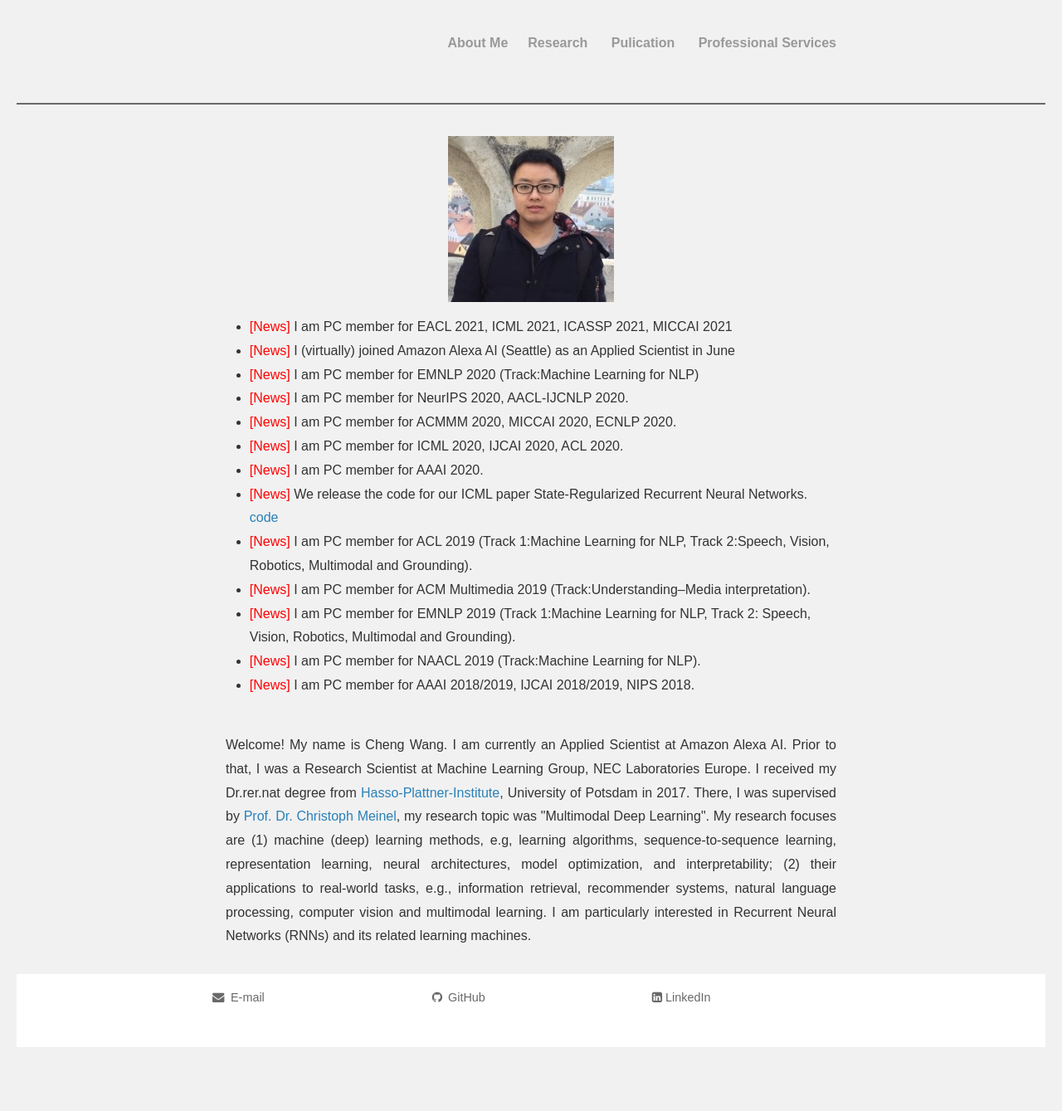
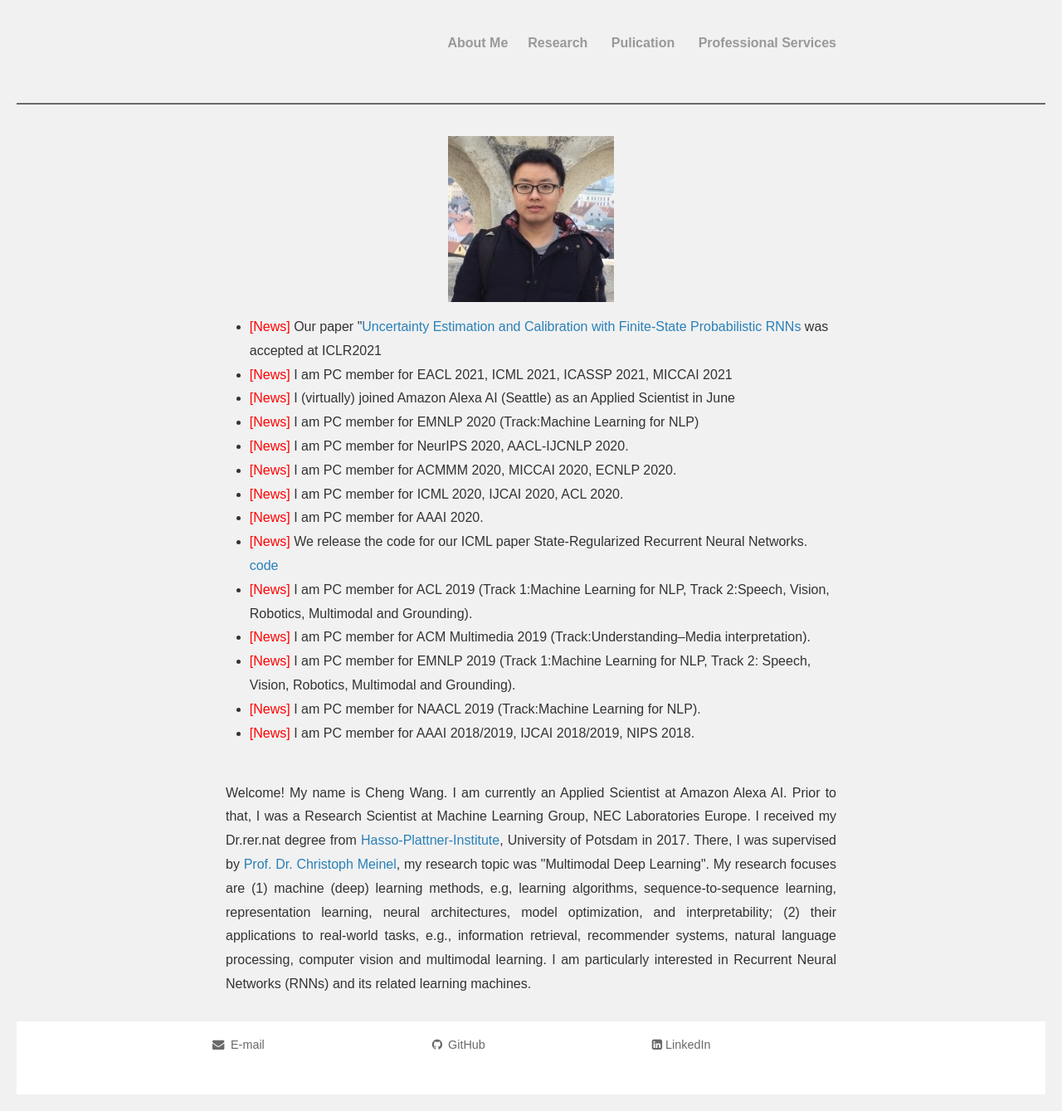
Before and after one commit to deepsemantic/deepsemantic.github.io, a Jekyll site: the page built from index.html, in a window 1280 px wide. Shown: the whole page at 83% size. Built offline with Jekyll 4.4.1, drawn with Linux system fonts in a browser that asks for light colours; nearby versions of some CDN libraries; the list of posts is cut into pages by our own code; comment, search, counter and statistics services are not loaded; a style sheet for code colours, icons or effects is not loaded; before the commit the page ends 1282 px from its top, so only the background shows below that.

Commit message:
Update index.html

```diff
--- a/index.html
+++ b/index.html
@@ -33,6 +33,7 @@ body {
 </div>
 <div align="left">
 <ul>
+<li> <font color="red">[News]</font> Our paper "<a href=https://openreview.net/forum?id=9EKHN1jOlA">Uncertainty Estimation and Calibration with Finite-State Probabilistic RNNs</a> was accepted at ICLR2021</li>
 <li> <font color="red">[News]</font> I am PC member for EACL 2021, ICML 2021, ICASSP 2021, MICCAI 2021</li>
 <li> <font color="red">[News]</font> I (virtually) joined Amazon Alexa AI (Seattle) as an Applied Scientist in June</li>
 <li> <font color="red">[News]</font> I am PC member for EMNLP 2020 (Track:Machine Learning for NLP)</li>
```
